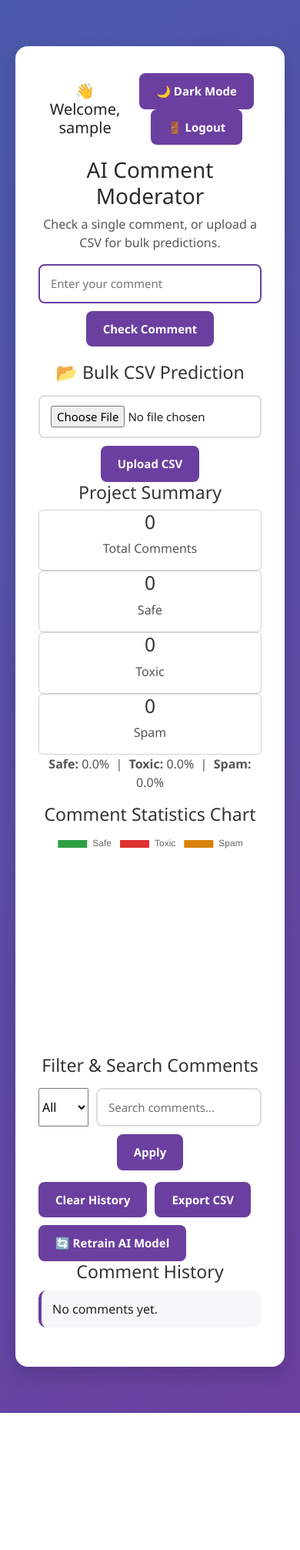
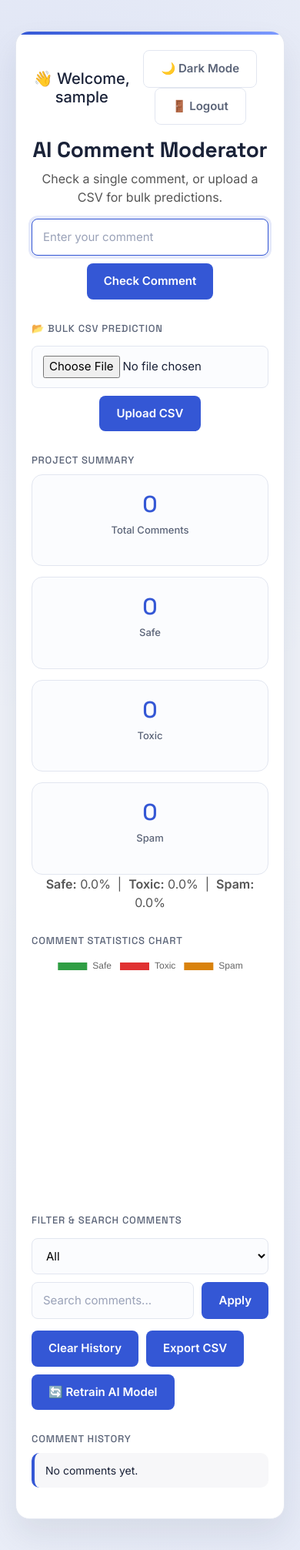
Before and after one commit to satyamsharma49371-del/AI-Comment-Moderator, a Flask app: page / in a window 390 px wide. Shown: the whole page at 77% size. Before the commit the page ends 1835 px from the top, so only its background shows below. Run offline with Flask 3, Linux system fonts and the light colour scheme; the visitor is signed in with stand-in values (Sample User, id 1); data that the repository does not hold is empty; parts of the project's set-up code (start-up, migrations or seed data) failed here and were passed over.

Commit message:
Applied final CSS design

```diff
--- a/static/style.css
+++ b/static/style.css
@@ -1,35 +1,78 @@
-* {
-    box-sizing: border-box;
+@import url('https://fonts.googleapis.com/css2?family=Space+Grotesk:wght@500;600;700&family=Inter:wght@400;500;600&display=swap');
+
+:root {
+    --bg: #eef1f8;
+    --ink: #1a2238;
+    --muted: #5b6478;
+    --accent: #3457d5;
+    --accent-dark: #24409e;
+    --safe: #2f9e44;
+    --safe-bg: #e6f7ea;
+    --toxic: #e03131;
+    --toxic-bg: #fdecec;
+    --spam: #d9820c;
+    --spam-bg: #fff4e0;
+    --card-bg: #ffffff;
+    --border: #e2e6f0;
 }
 
+* { box-sizing: border-box; }
+
 body {
-    font-family: 'Segoe UI', Arial, sans-serif;
-    background: linear-gradient(135deg, #4a5aab, #6b3fa0);
+    font-family: 'Inter', Arial, sans-serif;
+    background: var(--bg);
+    background-image:
+        radial-gradient(circle at 15% 10%, rgba(52,87,213,0.08), transparent 40%),
+        radial-gradient(circle at 85% 90%, rgba(52,87,213,0.06), transparent 40%);
     margin: 0;
     padding: 20px;
     min-height: 100vh;
-    color: #222;
+    color: var(--ink);
 }
 
 .container {
-    max-width: 700px;
+    max-width: 720px;
     width: 100%;
     margin: 40px auto;
-    background: white;
-    padding: 35px 30px;
-    border-radius: 16px;
-    box-shadow: 0 10px 25px rgba(0, 0, 0, 0.15);
+    background: var(--card-bg);
+    padding: 40px 36px;
+    border-radius: 18px;
+    border: 1px solid var(--border);
+    box-shadow: 0 20px 40px rgba(26,34,56,0.08);
     text-align: center;
+    position: relative;
+    overflow: hidden;
+}
+
+.container::before {
+    content: "";
+    position: absolute;
+    top: 0; left: 0; right: 0;
+    height: 4px;
+    background: linear-gradient(90deg, var(--accent), #7c9aff);
 }
 
 h1 {
-    color: #2b2b2b;
+    font-family: 'Space Grotesk', sans-serif;
     font-size: 28px;
-    margin-bottom: 8px;
+    font-weight: 700;
+    color: var(--ink);
+    margin: 0 0 8px;
+    letter-spacing: -0.01em;
 }
 
 h2, h3 {
-    color: #333;
+    font-family: 'Space Grotesk', sans-serif;
+    color: var(--ink);
+}
+
+h3.section-title {
+    font-size: 13px;
+    text-transform: uppercase;
+    letter-spacing: 0.06em;
+    color: var(--muted);
+    text-align: left;
+    margin: 30px 0 10px;
 }
 
 p {
@@ -46,19 +89,25 @@ p {
     margin-top: 15px;
 }
 
-input {
+input, select {
     flex: 1;
     min-width: 200px;
     padding: 12px 14px;
-    border: 2px solid #ddd;
+    border: 1.5px solid var(--border);
     border-radius: 8px;
     font-size: 15px;
-    transition: border-color 0.2s ease;
+    font-family: 'Inter', sans-serif;
+    background: #fbfcfe;
+    transition: border-color 0.2s ease, box-shadow 0.2s ease;
 }
 
-input:focus {
+input::placeholder { color: #9aa2b8; }
+
+input:focus, select:focus {
     outline: none;
-    border-color: #6b3fa0;
+    border-color: var(--accent);
+    box-shadow: 0 0 0 4px rgba(52,87,213,0.12);
+    background: white;
 }
 
 button {
@@ -67,19 +116,32 @@ button {
     border-radius: 8px;
     font-size: 15px;
     font-weight: 600;
+    font-family: 'Inter', sans-serif;
     cursor: pointer;
-    background: #6b3fa0;
+    background: var(--accent);
     color: white;
     transition: background 0.2s ease, transform 0.15s ease;
 }
 
 button:hover {
-    background: #5a3486;
+    background: var(--accent-dark);
     transform: translateY(-1px);
 }
 
 button:active {
     transform: translateY(0);
+}
+
+/* Secondary / neutral buttons (logout, dark mode toggle) */
+button.btn-outline {
+    background: transparent;
+    color: var(--muted);
+    border: 1.5px solid var(--border);
+}
+button.btn-outline:hover {
+    background: #f3f5fa;
+    color: var(--ink);
+    transform: none;
 }
 
 ul {
@@ -93,7 +155,13 @@ li {
     margin: 10px 0;
     padding: 12px 14px;
     border-radius: 10px;
-    border-left: 4px solid #6b3fa0;
+    border-left: 4px solid var(--accent);
+    font-size: 14px;
+    display: flex;
+    align-items: center;
+    justify-content: space-between;
+    gap: 10px;
+    flex-wrap: wrap;
 }
 
 /* Results */
@@ -101,24 +169,104 @@ li {
     margin-top: 20px;
     font-size: 15px;
     font-weight: 500;
+    text-align: left;
 }
 
-.safe-result {
-    color: #1e7e34;
-    background: #d4edda;
+.safe-result, .toxic-result, .spam-result {
     padding: 15px;
     border-radius: 10px;
-    border: 1px solid #c3e6cb;
+    display: inline-block;
 }
 
-.toxic-result {
-    color: #a71d2a;
-    background: #f8d7da;
-    padding: 15px;
-    border-radius: 10px;
-    border: 1px solid #f5c6cb;
+.safe-result  { color: #1e7e34; background: var(--safe-bg);  border: 1px solid #c3e6cb; }
+.toxic-result { color: #a71d2a; background: var(--toxic-bg); border: 1px solid #f5c6cb; }
+.spam-result  { color: #856404; background: var(--spam-bg);  border: 1px solid #f6e1b3; }
+
+/* Dashboard */
+.dashboard {
+    display: flex;
+    justify-content: space-between;
+    gap: 14px;
+    flex-wrap: wrap;
+    margin-top: 8px;
 }
 
-.spam-result {
-    color: #856404;
-}*
+.card {
+    flex: 1;
+    min-width: 140px;
+    background: #fbfcfe;
+    border: 1px solid var(--border);
+    border-radius: 14px;
+    padding: 20px 14px;
+    text-align: center;
+}
+
+.card h2 {
+    margin: 0;
+    font-size: 30px;
+    color: var(--accent);
+}
+
+.card p {
+    margin-top: 6px;
+    font-size: 13px;
+    color: var(--muted);
+    font-weight: 500;
+}
+
+/* Dark mode */
+.dark-mode {
+    background: #0f1320;
+    background-image:
+        radial-gradient(circle at 15% 10%, rgba(124,154,255,0.08), transparent 40%),
+        radial-gradient(circle at 85% 90%, rgba(124,154,255,0.06), transparent 40%);
+    color: #eef1fb;
+}
+
+.dark-mode .container {
+    background: #171c2c;
+    border-color: #2a3050;
+    box-shadow: 0 20px 40px rgba(0,0,0,0.4);
+}
+
+.dark-mode h1,
+.dark-mode h2,
+.dark-mode h3,
+.dark-mode p,
+.dark-mode li {
+    color: #eef1fb;
+}
+
+.dark-mode h3.section-title,
+.dark-mode .card p {
+    color: #9aa2c0;
+}
+
+.dark-mode input,
+.dark-mode select {
+    background: #10142299;
+    border-color: #2a3050;
+    color: #eef1fb;
+}
+.dark-mode input::placeholder { color: #6c7495; }
+
+.dark-mode li,
+.dark-mode .card {
+    background: #1e2438;
+    border-color: #2a3050;
+}
+
+.dark-mode button.btn-outline {
+    border-color: #2a3050;
+    color: #9aa2c0;
+}
+.dark-mode button.btn-outline:hover {
+    background: #1e2438;
+    color: #eef1fb;
+}
+
+@media (max-width: 600px) {
+    .container { padding: 24px 20px; margin: 20px auto; }
+    .dashboard { flex-direction: column; }
+    input { width: 100%; }
+}
```
